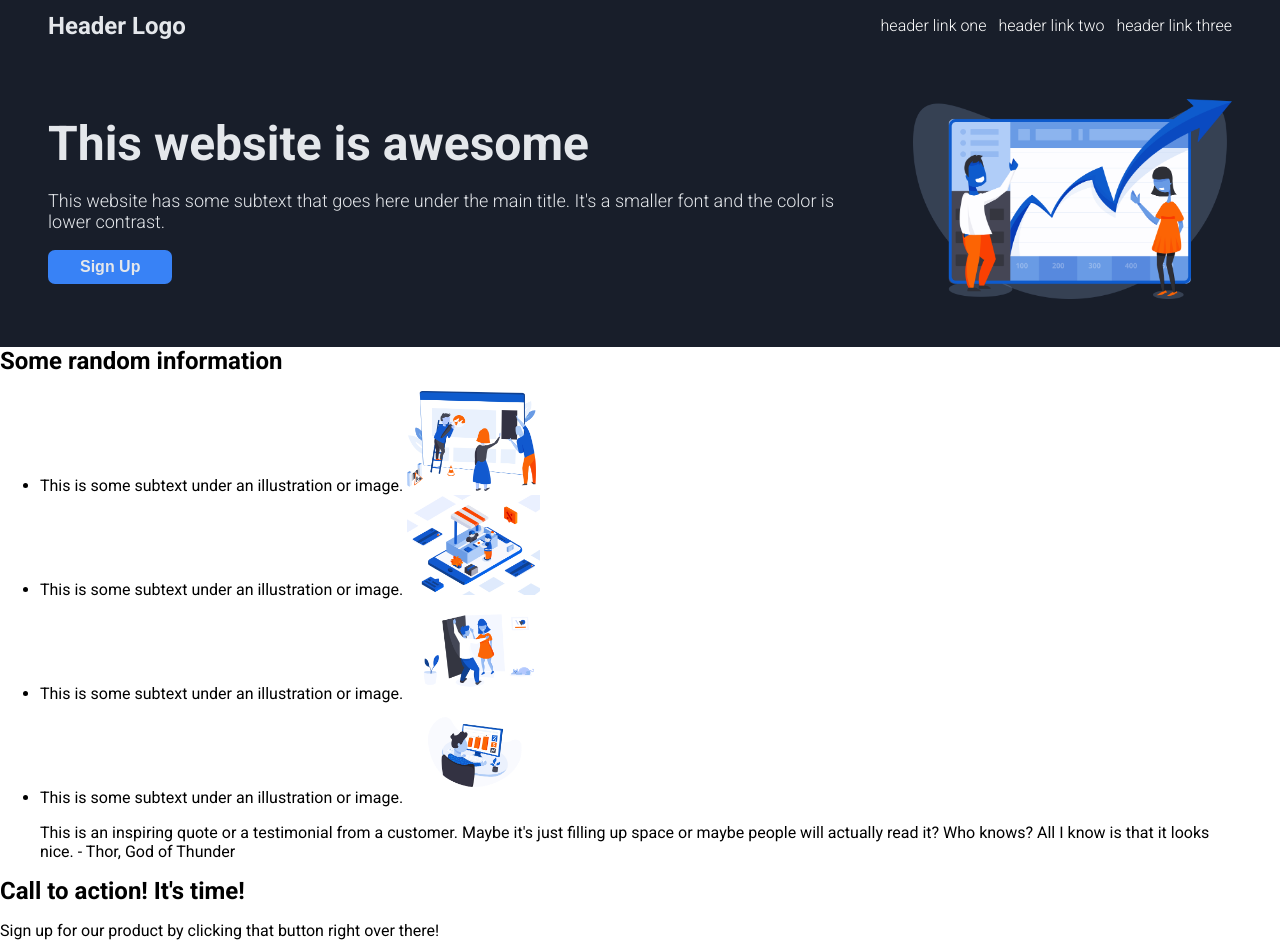
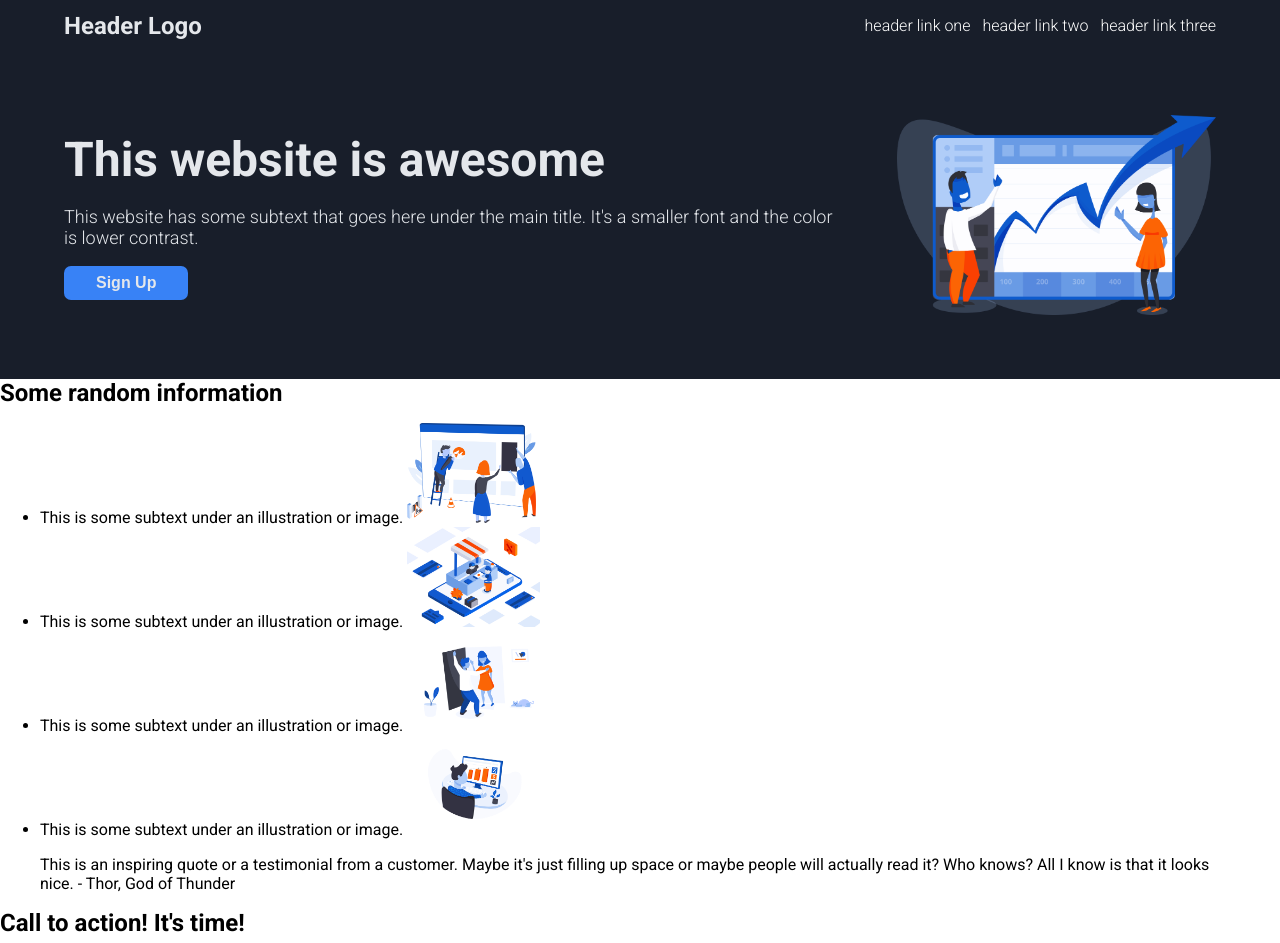
Before and after one commit to smallerchaos/odin-landing-page, a plain HTML site: page index.html in a window 1280 px wide. Shown: the top 943 px of the page. Drawn offline with Linux system fonts and the light colour scheme.

Commit message:
Adjust hero padding

```diff
--- a/style.css
+++ b/style.css
@@ -25,7 +25,7 @@ button {
 /* --- Common Styles --- */
 
 .header, .hero {
-    padding: 48px;
+    padding: 64px;
     background-color: #181e2a;
     color: #e4e7eb;
 }
```
